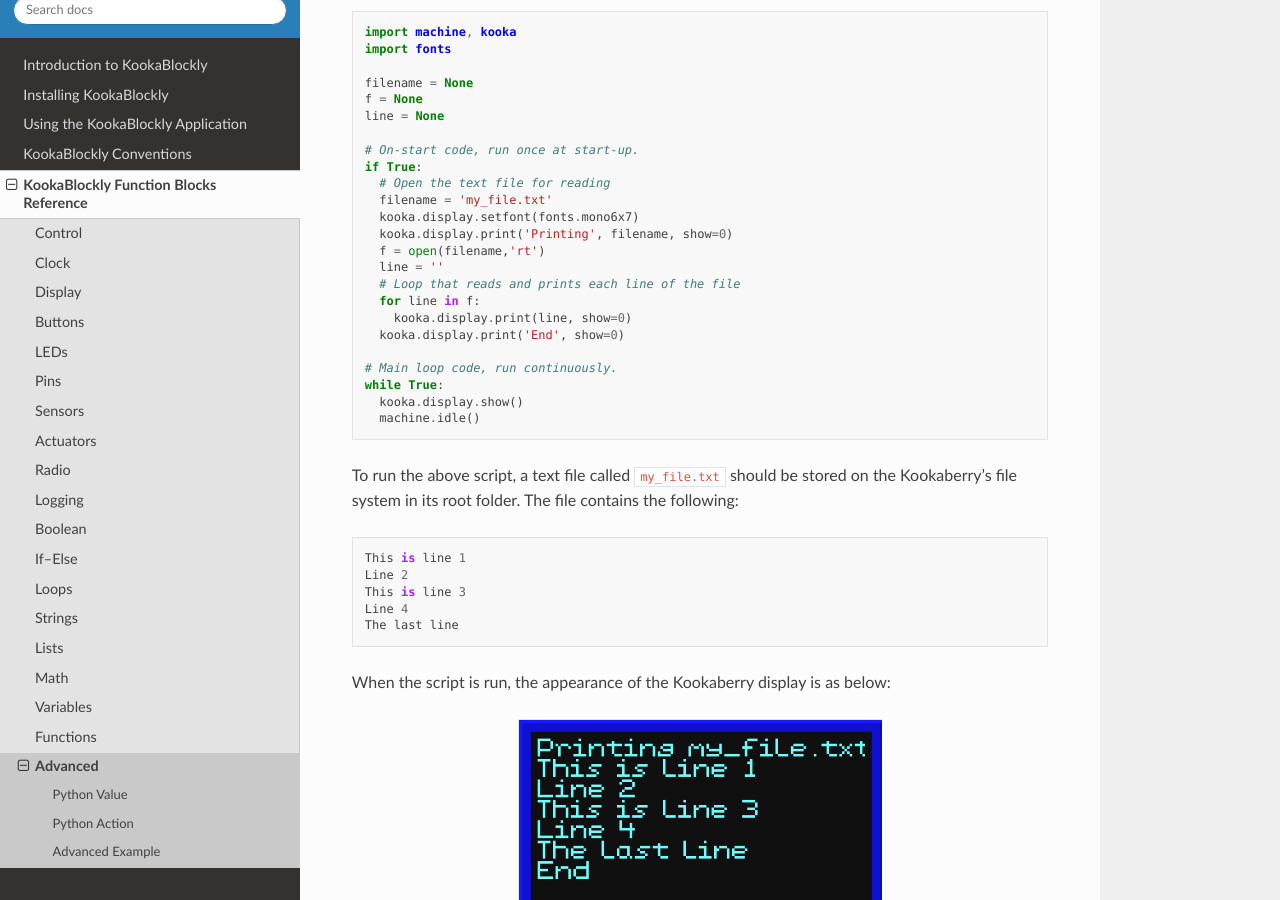
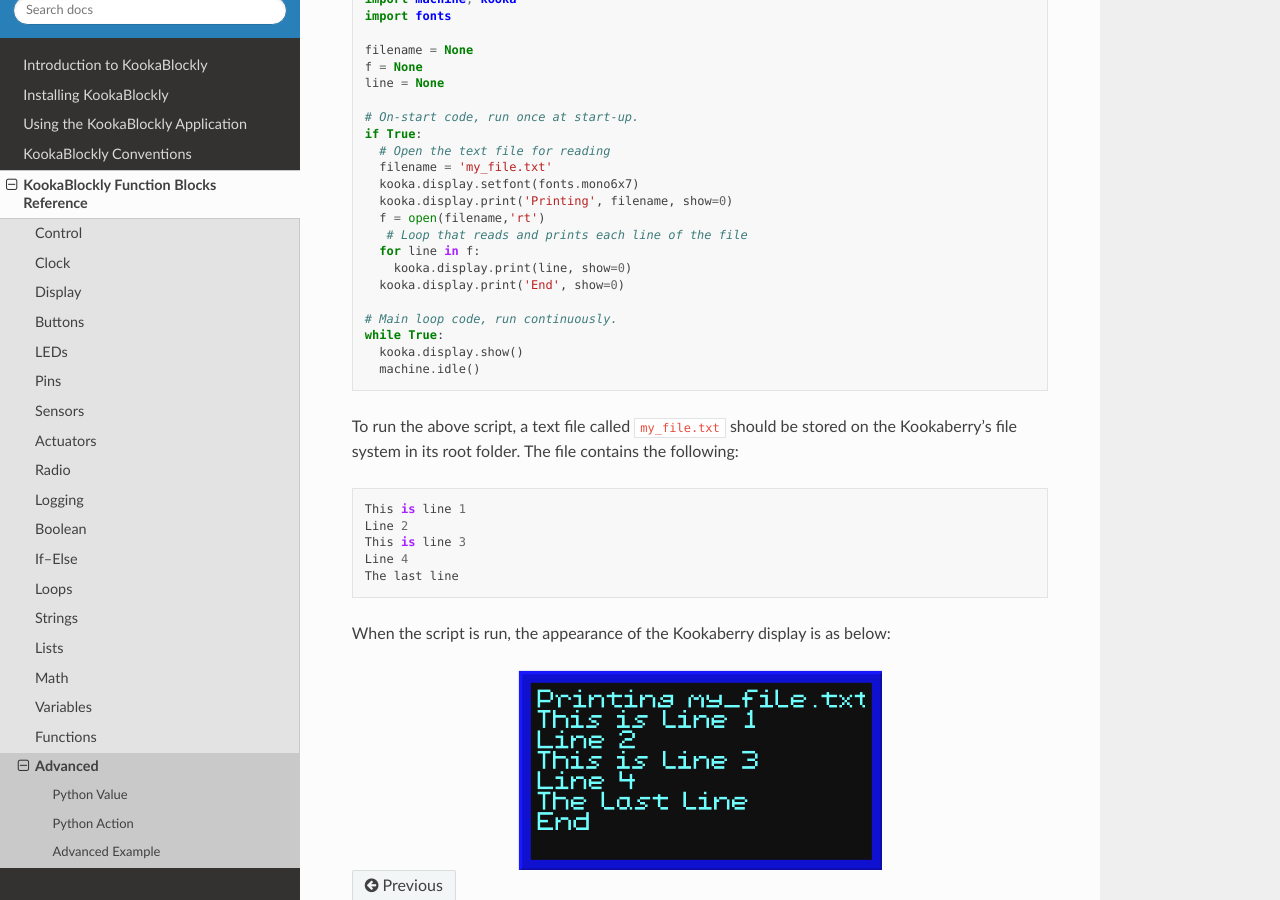
Before and after one commit to TDStrasser/KookaBlockly-Reference, a Sphinx documentation site: the page built from docs/source/advanced.rst, in a window 1280 px wide and 900 px high, scrolled down 2278 px. Built offline with Sphinx 7.4.7 and the Read the Docs theme 2.0.0, drawn with Linux system fonts in a browser that asks for light colours.

```diff
--- a/docs/source/advanced.rst
+++ b/docs/source/advanced.rst
@@ -96,8 +96,7 @@
       kooka.display.setfont(fonts.mono6x7)
       kooka.display.print('Printing', filename, show=0)
       f = open(filename,'rt')
-      line = ''
-      # Loop that reads and prints each line of the file
+       # Loop that reads and prints each line of the file
       for line in f:
         kooka.display.print(line, show=0)
       kooka.display.print('End', show=0)
--- a/docs/source/display.rst
+++ b/docs/source/display.rst
@@ -136,7 +136,7 @@
    :align: center
 
 
-The following is an example using the date and time:
+The following is an example to display the time:
 
 .. figure:: images/display-print-and-example.png
    :width: 400
```
Also changed, not shown: docs/source/images/advanced-example.png.
